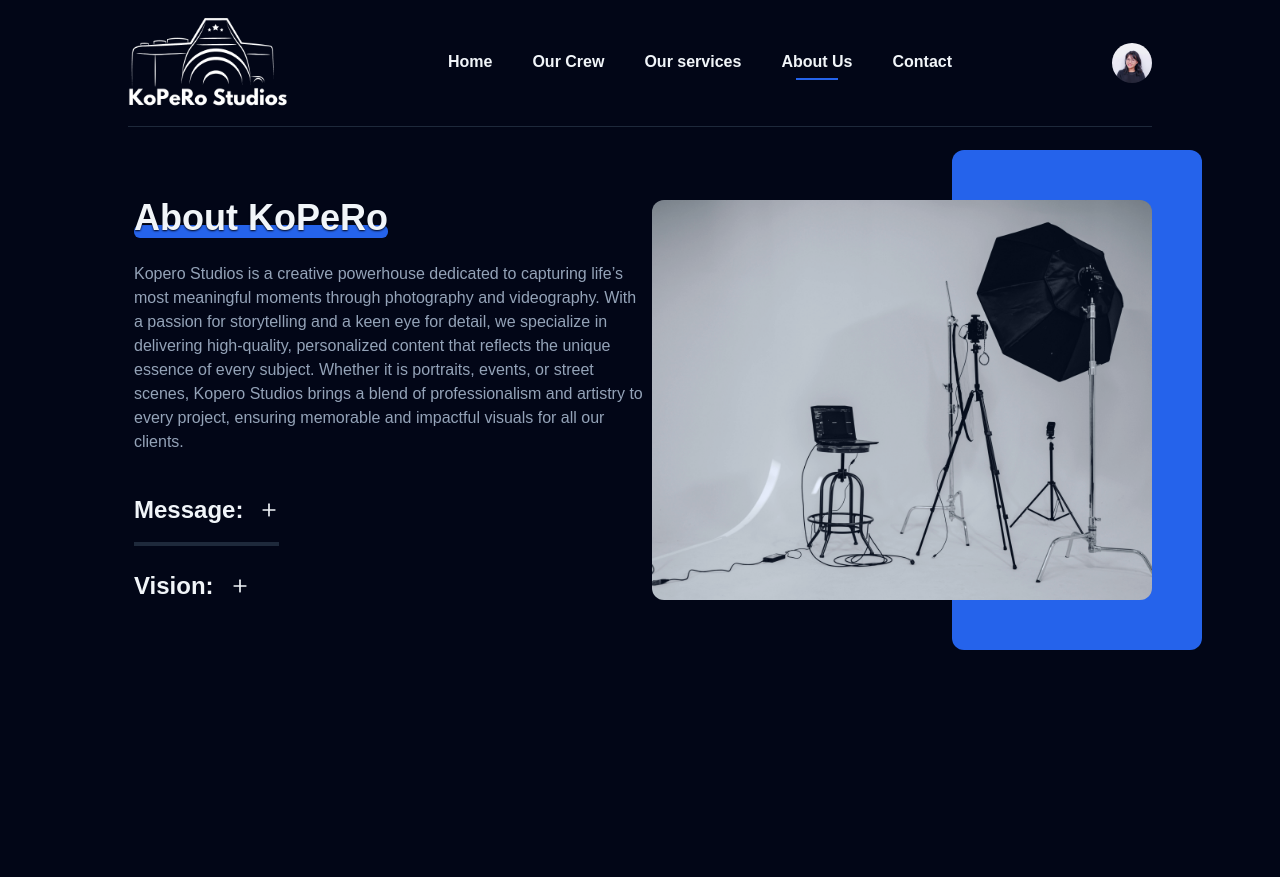
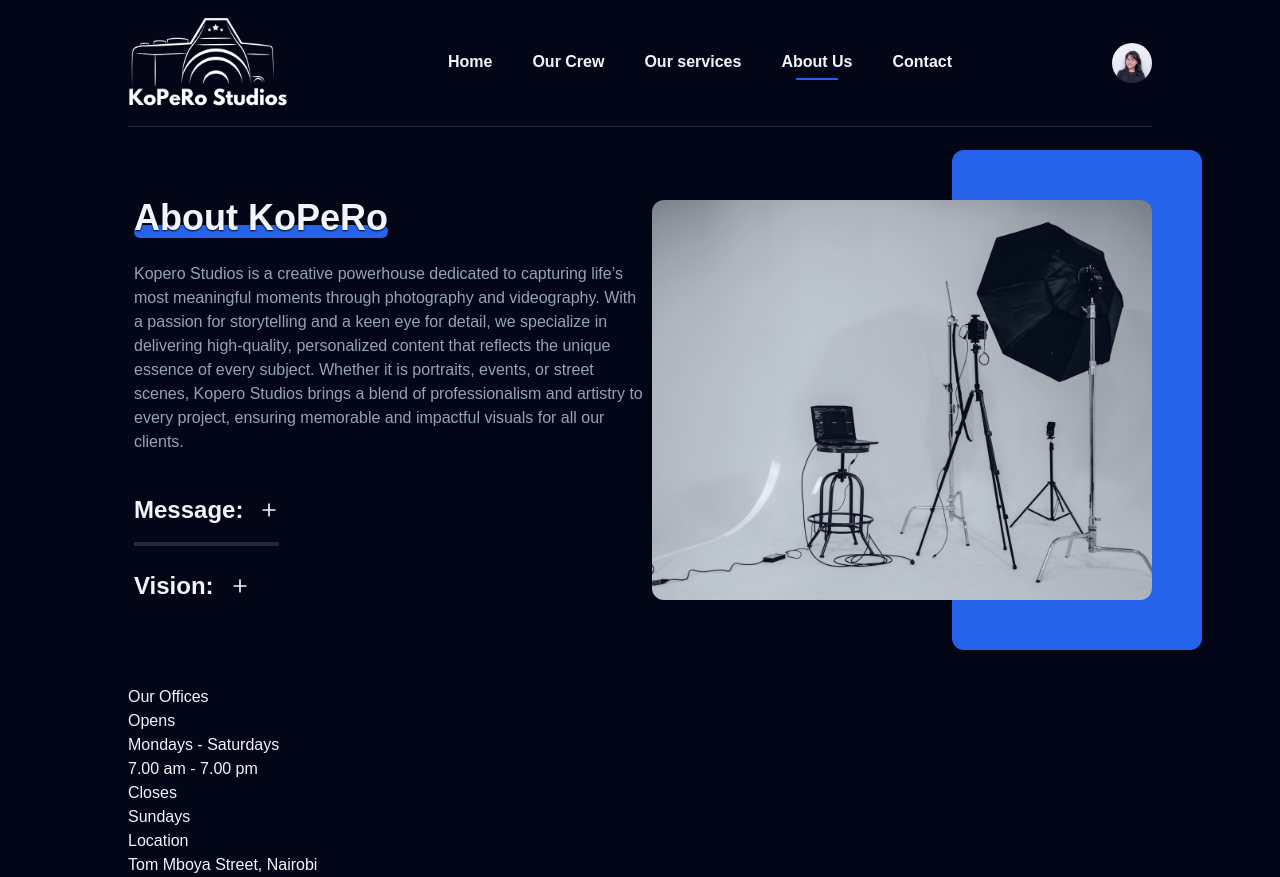
Before and after one commit to omollpeter/KoPeRo-Studios-Frontend, a React (Vite) app: page /about in a window 1280 px wide. Before the commit the page ends 800 px from the top, so only its background shows below. Built offline with nearby package versions, Linux system fonts and the light colour scheme.

Commit message:
Refactor About component and add collapsible sections for Message and Vision

```diff
--- a/src/pages/About.jsx
+++ b/src/pages/About.jsx
@@ -11,7 +11,7 @@ const About = () => {
 
   return (
     <div>
-      <div className='flex flex-col justify-center items-center md:flex-col lg:flex-row'>
+      <div className='flex flex-col justify-center items-center md:flex-col lg:flex-row lg:mb-8'>
         <div className='md:w-full lg:w-1/2 flex flex-col items-start justify-center gap-6 py-10 m-auto md:py-[4vw]'>
           <h1 className='relative text-light font-bold text-3xl lg:text-4xl text-shadow-sm before:absolute before:rounded-md before:-bottom-[0.1px] before:left-0 before:w-full before:h-[13px] before:bg-blue before:-z-10  hover:before:bg-pink'>
             About KoPeRo
@@ -100,7 +100,26 @@ const About = () => {
           />
         </div>
       </div>
-      <div></div>
+      <div>
+        <div>
+          <h1>Our Offices</h1>
+        </div>
+        <div>
+          <div>
+            <p>Opens</p>
+            <p>Mondays - Saturdays</p>
+            <p>7.00 am - 7.00 pm</p>
+          </div>
+          <div>
+            <p>Closes</p>
+            <p>Sundays</p>
+          </div>
+          <div>
+            <p>Location</p>
+            <p>Tom Mboya Street, Nairobi</p>
+          </div>
+        </div>
+      </div>
     </div>
   );
 };
```
